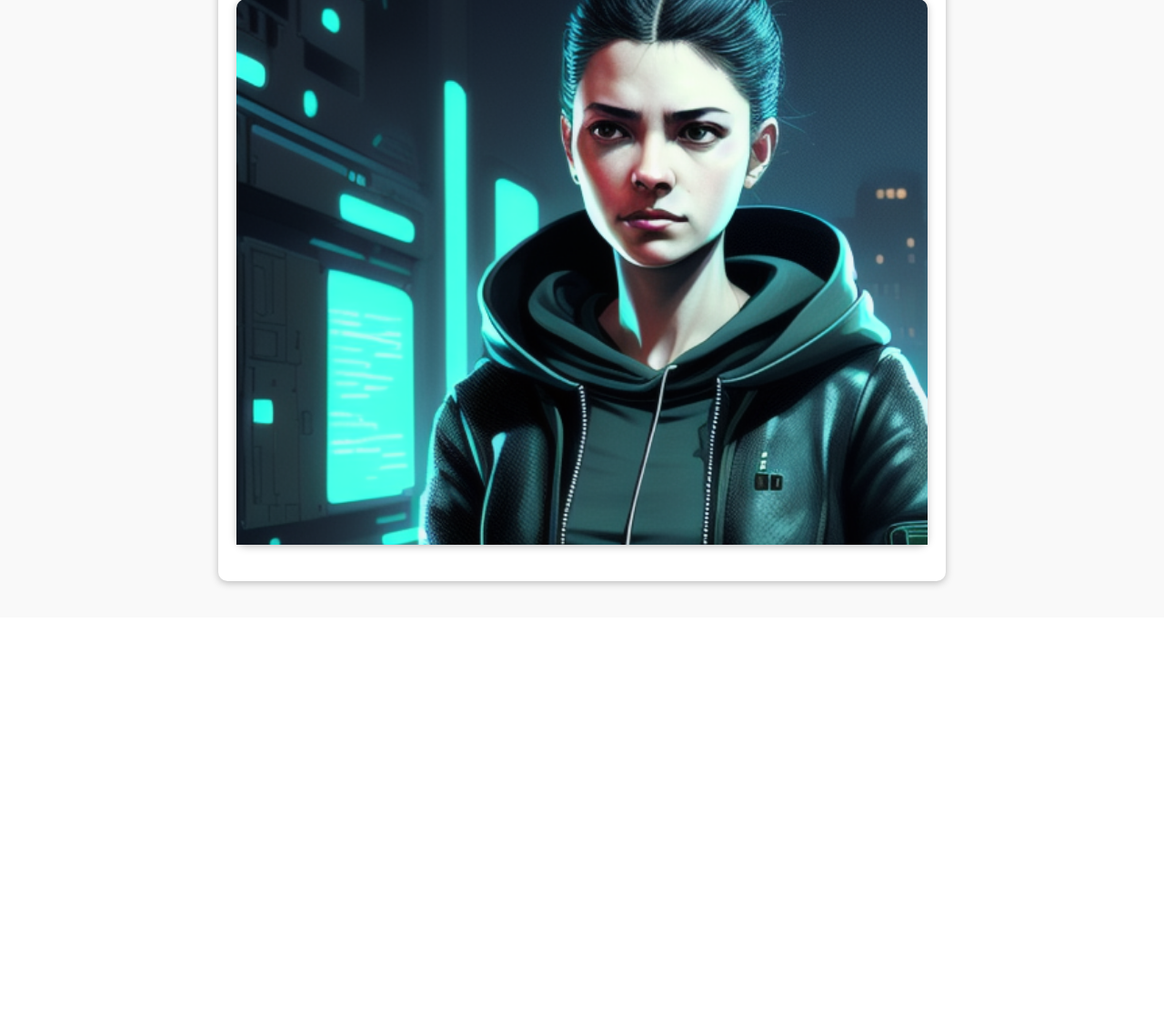
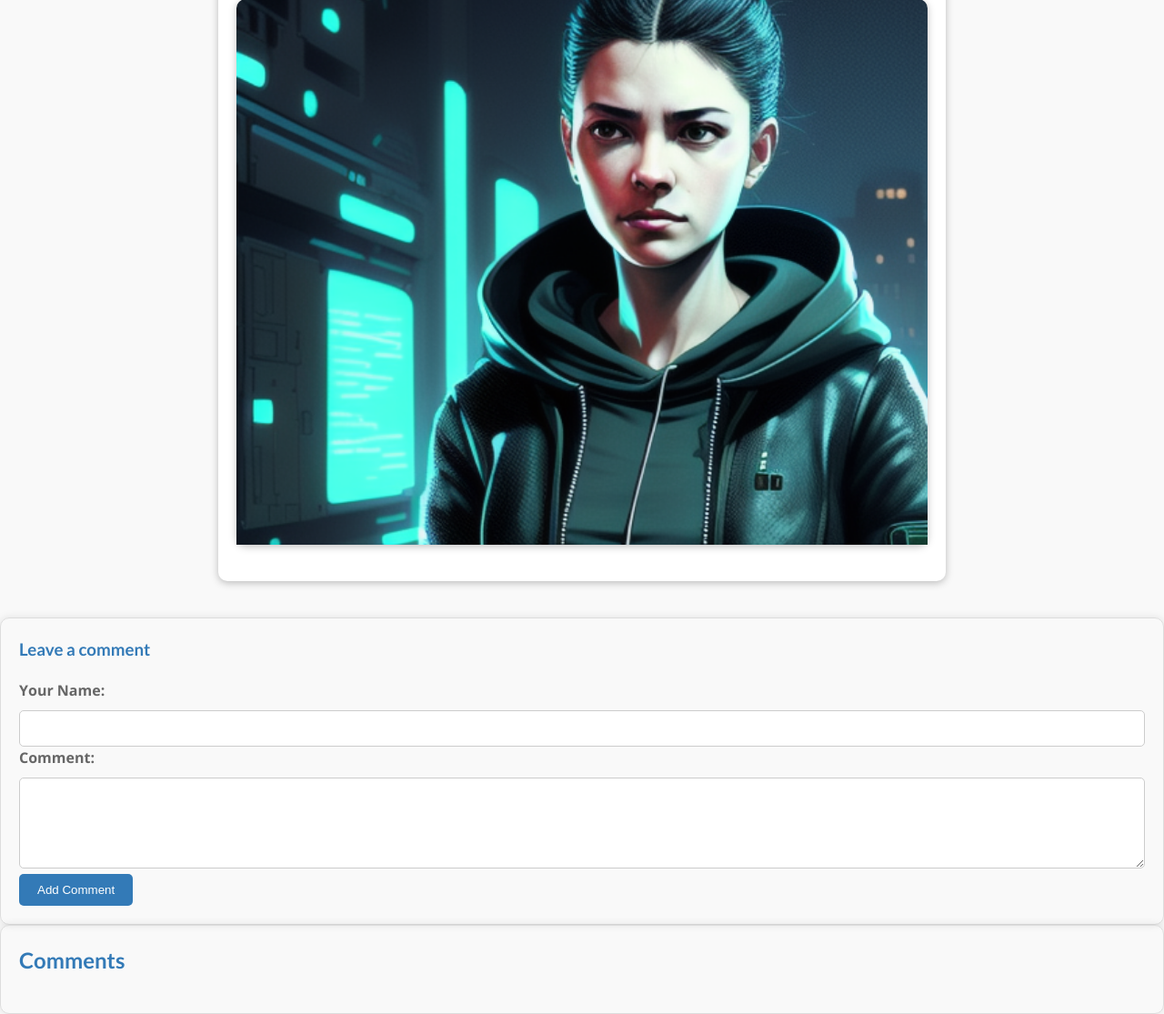
Before and after one commit to artmiss-gns/django-course, a Django app: a page that uses project-building-blog/personal_blog/blog/templates/blog/single_blog.html in a window 1280 px wide. Shown: the part 341-1456 px from the top of the page at 91% size. Before the commit the page ends 987 px from the top, so only its background shows below. Run offline with Django 4.2, Linux system fonts and the light colour scheme; data comes from the database, SQL or seed files in the repository; both versions use the stored data as it was after the commit.

Commit message:
project/personal-blog : Comment section     and minor improvements

```diff
--- a/project-building-blog/personal_blog/blog/admin.py
+++ b/project-building-blog/personal_blog/blog/admin.py
@@ -1,5 +1,5 @@
 from django.contrib import admin
-from .models import Author, Tag, Post
+from .models import Author, Tag, Post, Comment
 
 class AuthorAdmin(admin.ModelAdmin):
     list_display = ('first_name', 'last_name', 'email_add')
@@ -20,7 +20,11 @@
     def tag_list(self, obj):
         return ', '.join([tag.name for tag in obj.tag.all()])
 
+class CommentAdmin(admin.ModelAdmin):
+    list_display = ('author', 'comment_content', 'post')
+    search_fields = ('author', 'post')
 
 admin.site.register(Author, AuthorAdmin)
 admin.site.register(Tag, TagAdmin)
 admin.site.register(Post, PostAdmin)
+admin.site.register(Comment, CommentAdmin)
--- /dev/null
+++ b/project-building-blog/personal_blog/blog/forms.py
@@ -0,0 +1,5 @@
+from django import forms
+
+class AddCommentForm(forms.Form):
+    author = forms.CharField(max_length=24)
+    comment_content = forms.CharField(widget=forms.Textarea, required=True)
--- a/project-building-blog/personal_blog/blog/models.py
+++ b/project-building-blog/personal_blog/blog/models.py
@@ -31,3 +31,12 @@
 
     def __str__(self) -> str:
         return f"Post: {self.title}"
+
+
+class Comment(models.Model):
+    author = models.CharField(max_length=32)
+    comment_content = models.TextField(null=False)
+    post = models.ForeignKey(Post, on_delete=models.CASCADE, related_name='comments')
+
+    def __str__(self) -> str:
+        return f"Comment(): {self.author}"
--- /dev/null
+++ b/project-building-blog/personal_blog/blog/static/blog/comments.css
@@ -0,0 +1,87 @@
+.comments {
+  padding: 20px;
+  border: 1px solid #ddd;
+  border-radius: 10px;
+  box-shadow: 0 0 10px rgba(0, 0, 0, 0.1);
+}
+
+.comments h2 {
+  margin-top: 0;
+  font-weight: bold;
+  color: #337ab7;
+}
+
+.comments ul {
+  list-style: none;
+  padding: 0;
+  margin: 0;
+}
+
+.comments li {
+  padding: 10px;
+  border-bottom: 1px solid #ddd;
+}
+
+.comments li:last-child {
+  border-bottom: none;
+}
+
+.comment-author {
+  font-weight: bold;
+  color: #666;
+}
+
+.comment-content {
+  padding: 10px;
+}
+
+
+
+/* ##################################### */
+/* Add Comment */
+
+.add-comment {
+  padding: 20px;
+  border: 1px solid #ddd;
+  border-radius: 10px;
+  box-shadow: 0 0 10px rgba(0, 0, 0, 0.1);
+}
+
+.add-comment h3 {
+  margin-top: 0;
+  font-weight: bold;
+  color: #337ab7;
+}
+
+.add-comment label {
+  display: block;
+  margin-bottom: 10px;
+  font-weight: bold;
+  color: #666;
+}
+
+.add-comment input[type="text"], .add-comment textarea {
+  width: 100%;
+  padding: 10px;
+  font-size: 16px;
+  border: 1px solid #ccc;
+  border-radius: 5px;
+}
+
+.add-comment textarea {
+  height: 100px;
+  resize: vertical;
+}
+
+.add-comment button[type="submit"] {
+  background-color: #337ab7;
+  color: #fff;
+  padding: 10px 20px;
+  border: none;
+  border-radius: 5px;
+  cursor: pointer;
+}
+
+.add-comment button[type="submit"]:hover {
+  background-color: #23527c;
+}
--- a/project-building-blog/personal_blog/blog/static/blog/post_detail.css
+++ b/project-building-blog/personal_blog/blog/static/blog/post_detail.css
@@ -122,8 +122,3 @@
   object-fit: cover;
   border-radius: 10px;
 }
-
-/* styling for mail link */
-.mail-link {
-
-}
--- /dev/null
+++ b/project-building-blog/personal_blog/blog/templates/blog/add_comment.html
@@ -0,0 +1,14 @@
+<!-- Add Comment Form -->
+<div class="add-comment">
+    <h3>Leave a comment</h3>
+    <form action="{% url 'add_comment' post.slug %}" method="post">
+      {% csrf_token %}
+      <label for="author">Your Name:</label>
+      <input type="text" id="author" name="author" required>
+
+      <label for="text">Comment:</label>
+      <textarea id="text" name="comment_content"  required></textarea>
+
+      <button type="submit">Add Comment</button>
+    </form>
+</div>
--- /dev/null
+++ b/project-building-blog/personal_blog/blog/templates/blog/comments.html
@@ -0,0 +1,16 @@
+<!-- Comment Section -->
+<div class="comments">
+  <h2>Comments</h2>
+  {% if post.comments.all %}
+  <ul>
+    {% for comment in post.comments.all %}
+    <li>
+      <div class="comment-author">{{ comment.author }}</div>
+      <div class="comment-content">{{ comment.comment_content }}</div>
+    </li>
+    {% empty %}
+      <p>No comments yet.</p>
+    {% endfor %}
+  </ul>
+  {% endif %}
+</div>
--- a/project-building-blog/personal_blog/blog/templates/blog/single_blog.html
+++ b/project-building-blog/personal_blog/blog/templates/blog/single_blog.html
@@ -1,4 +1,5 @@
 {% extends "base.html" %}
+
 {% load static %}
 
 {% block title%}
@@ -9,6 +10,8 @@
 {% block additional_css %}
     <link rel="stylesheet" href="{% static "blog/post.css" %}" />
     <link rel="stylesheet" href="{% static "blog/post_detail.css" %}" />
+    <link rel="stylesheet" href="{% static "blog/comments.css" %}" />
+
 {% endblock additional_css %}
 
 {% block content %}
@@ -40,4 +43,13 @@
         </div>
     </div>
 
+
+  <!-- Add Comment -->
+  {% include "blog/add_comment.html" %}
+
+  <!-- Comment Section -->
+  {% include "blog/comments.html" %}
+
+
+
 {% endblock  %}
--- a/project-building-blog/personal_blog/blog/urls.py
+++ b/project-building-blog/personal_blog/blog/urls.py
@@ -4,5 +4,6 @@
 urlpatterns = [
     path('', views.main_page, name='main_page'),
     path('blogs', views.all_blogs, name='all_blogs'),
+    path('blogs/<slug:slug>/add_comment', views.AddCommentView.as_view(), name='add_comment'),
     path('blogs/<slug:slug>', views.single_blog, name='single_blog'),
 ]
--- a/project-building-blog/personal_blog/blog/views.py
+++ b/project-building-blog/personal_blog/blog/views.py
@@ -1,7 +1,10 @@
 from django.shortcuts import render
 from django.http import HttpResponse
 
-from .models import Post
+from django.views import View
+
+from .models import Post, Comment
+from .forms import AddCommentForm
 # Create your views here.
 
 def main_page(request):
@@ -26,6 +29,7 @@
 
 def single_blog(request, slug:str):
     post = Post.objects.get(slug=slug)
+
     context = {
         'post':post,
         'tags': post.tag.all(),
@@ -33,3 +37,24 @@
     return render(
         request, 'blog/single_blog.html', context=context,
     )
+
+
+class AddCommentView(View):
+    def get(self, request, slug):
+        # Not allowed
+        return HttpResponse("Not Allowed", status=405)
+
+    def post(self, request, slug):
+        form = AddCommentForm(request.POST)
+        if form.is_valid():
+            # saving the model
+            print('#'*10)
+            print(slug)
+            print('#'*10)
+            comment = Comment(author=request.POST['author'], comment_content=request.POST['comment_content'], post=Post.objects.get(slug=slug))
+            comment.save()
+            # return 200 OK
+            return HttpResponse("Form Submitted!", status=200)
+
+        else :
+            return HttpResponse("Invalid Form", status=400)
```
Also changed, not shown: project-building-blog/personal_blog/blog/migrations/0006_comment_alter_post_author_alter_post_slug.py (added), project-building-blog/personal_blog/blog/migrations/0007_comment_slug.py (added), project-building-blog/personal_blog/blog/migrations/0008_remove_comment_slug_comment_post.py (added), project-building-blog/personal_blog/db.sqlite3.
